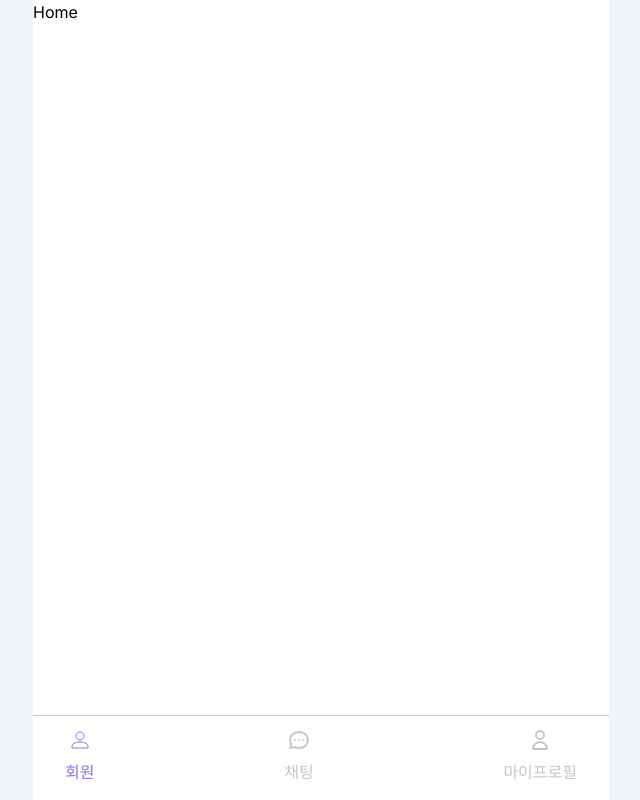
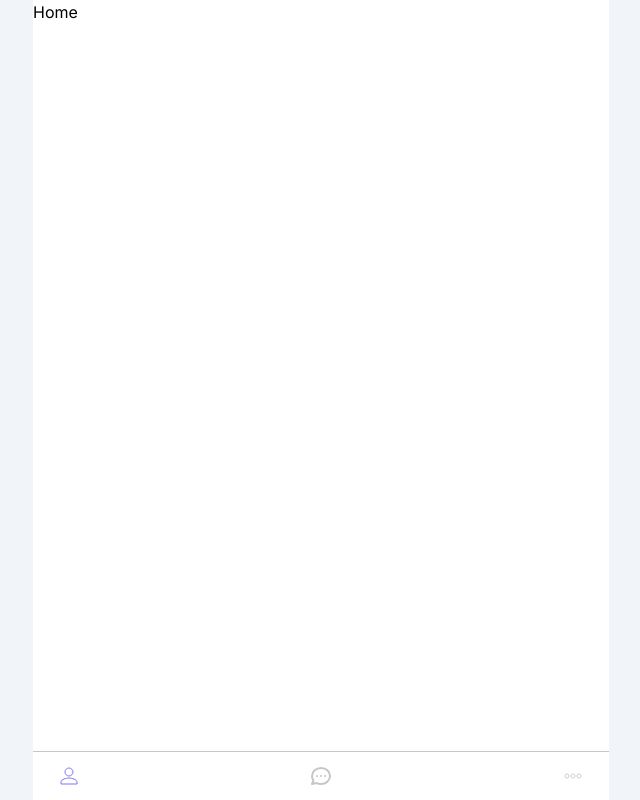
Before and after one commit to Pocket-PT/frontend-repo, a Next.js app: page / in a window 1280 px wide. Shown: the whole page, without its empty margins (319-959 px from the left). Built offline with nearby package versions, Linux system fonts and the light colour scheme.

Commit message:
style: Footer css 수정

```diff
--- a/src/components/Footer.tsx
+++ b/src/components/Footer.tsx
@@ -8,7 +8,7 @@ const Footer = () => {
   const pathname = usePathname();
   console.log(pathname);
   return (
-    <nav className="fixed bottom-0 flex items-center justify-between w-full max-w-xl px-8 pt-3 pb-4 text-gray-800 bg-white border-t border-gray">
+    <nav className="box-border fixed bottom-0 flex items-center justify-between w-full max-w-xl p-6 text-gray-800 border-t max-h-4 bg-w hite border-gray">
       <Link href="/">
         <div className="flex flex-col items-center space-y-2 hover:text-dark group">
           <svg
@@ -23,7 +23,7 @@ const Footer = () => {
           >
             <path d="M12 12C14.21 12 16 10.21 16 8C16 5.79 14.21 4 12 4C9.79 4 8 5.79 8 8C8 10.21 9.79 12 12 12ZM12 14C9.33 14 4 15.34 4 18V20H20V18C20 15.34 14.67 14 12 14Z" />
           </svg>
-          <span
+          {/* <span
             className={
               pathname === '/'
                 ? 'text-mainPurple'
@@ -31,7 +31,7 @@ const Footer = () => {
             }
           >
             회원
-          </span>
+          </span> */}
         </div>
       </Link>
       <Link href="/chats" passHref>
@@ -54,7 +54,7 @@ const Footer = () => {
               d="M8 12h.01M12 12h.01M16 12h.01M21 12c0 4.418-4.03 8-9 8a9.863 9.863 0 01-4.255-.949L3 20l1.395-3.72C3.512 15.042 3 13.574 3 12c0-4.418 4.03-8 9-8s9 3.582 9 8z"
             ></path>
           </svg>
-          <span
+          {/* <span
             className={
               pathname === '/chats'
                 ? 'text-mainPurple'
@@ -62,7 +62,7 @@ const Footer = () => {
             }
           >
             채팅
-          </span>
+          </span> */}
         </div>
       </Link>
       <Link href="/profile" passHref>
@@ -78,22 +78,17 @@ const Footer = () => {
             viewBox="0 0 24 24"
             xmlns="http://www.w3.org/2000/svg"
           >
-            <path
-              strokeLinecap="round"
-              strokeLinejoin="round"
-              strokeWidth="2"
-              d="M16 7a4 4 0 11-8 0 4 4 0 018 0zM12 14a7 7 0 00-7 7h14a7 7 0 00-7-7z"
-            ></path>
+            <path d="M5.99951 10.0005C4.89951 10.0005 3.99951 10.9005 3.99951 12.0005C3.99951 13.1005 4.89951 14.0005 5.99951 14.0005C7.09951 14.0005 7.99951 13.1005 7.99951 12.0005C7.99951 10.9005 7.09951 10.0005 5.99951 10.0005ZM17.9995 10.0005C16.8995 10.0005 15.9995 10.9005 15.9995 12.0005C15.9995 13.1005 16.8995 14.0005 17.9995 14.0005C19.0995 14.0005 19.9995 13.1005 19.9995 12.0005C19.9995 10.9005 19.0995 10.0005 17.9995 10.0005ZM11.9995 10.0005C10.8995 10.0005 9.99951 10.9005 9.99951 12.0005C9.99951 13.1005 10.8995 14.0005 11.9995 14.0005C13.0995 14.0005 13.9995 13.1005 13.9995 12.0005C13.9995 10.9005 13.0995 10.0005 11.9995 10.0005Z" />
           </svg>
-          <span
+          {/* <span
             className={
               pathname === '/profile'
                 ? 'text-mainPurple'
                 : 'text-gray group-hover:text-dark'
             }
           >
-            마이프로필
-          </span>
+            내 정보
+          </span> */}
         </div>
       </Link>
     </nav>
```
